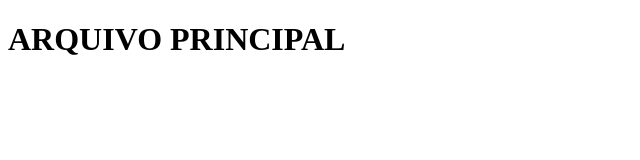
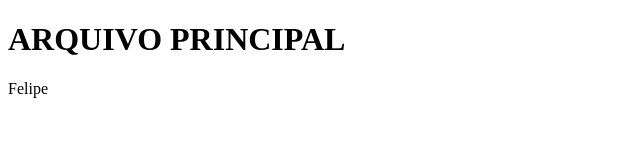
Before and after one commit to felipegsantos9/aula-teste-git, a plain HTML site: page index.html in a window 1280 px wide. Shown: the full height of the page, 0-640 px from the left. Drawn offline with Linux system fonts and the light colour scheme.

Commit message:
Paragrafo

```diff
--- a/index.html
+++ b/index.html
@@ -9,5 +9,6 @@
     <h1>
         ARQUIVO PRINCIPAL
     </h1>
+    <p>Felipe</p>
 </body>
 </html>
```
